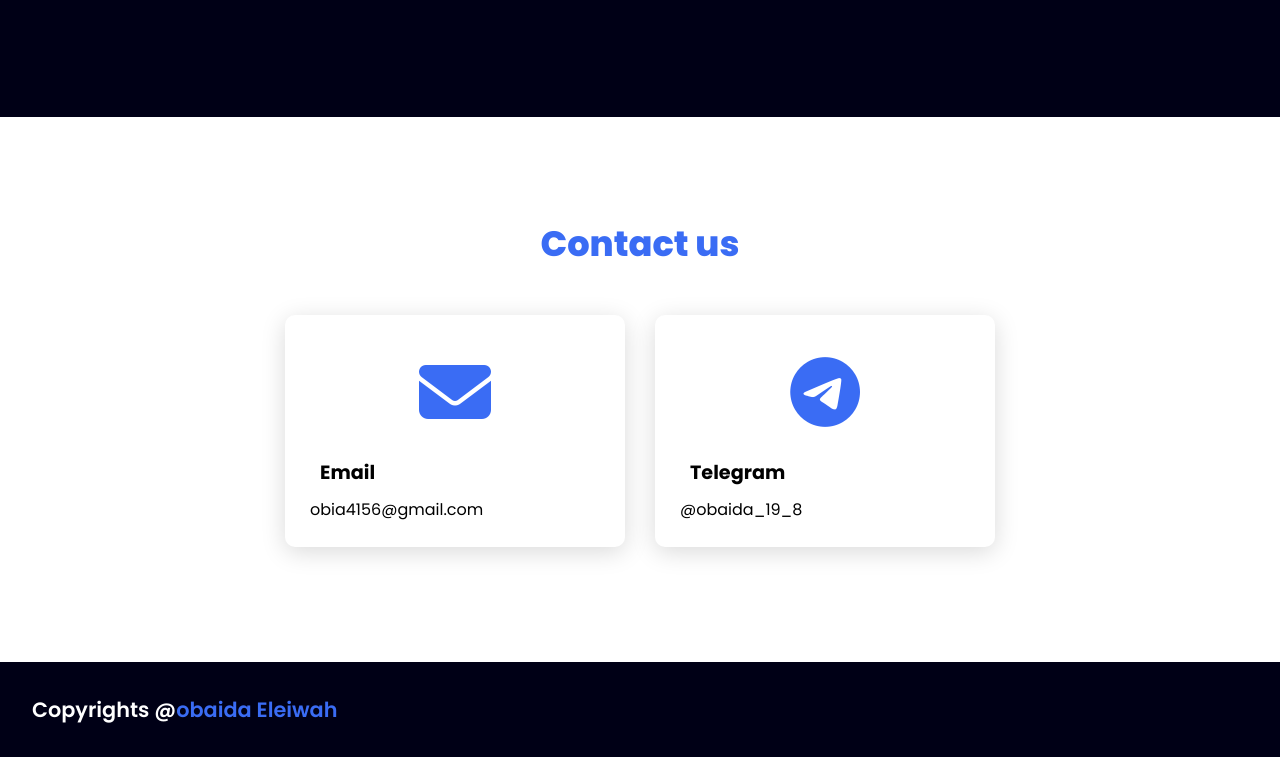
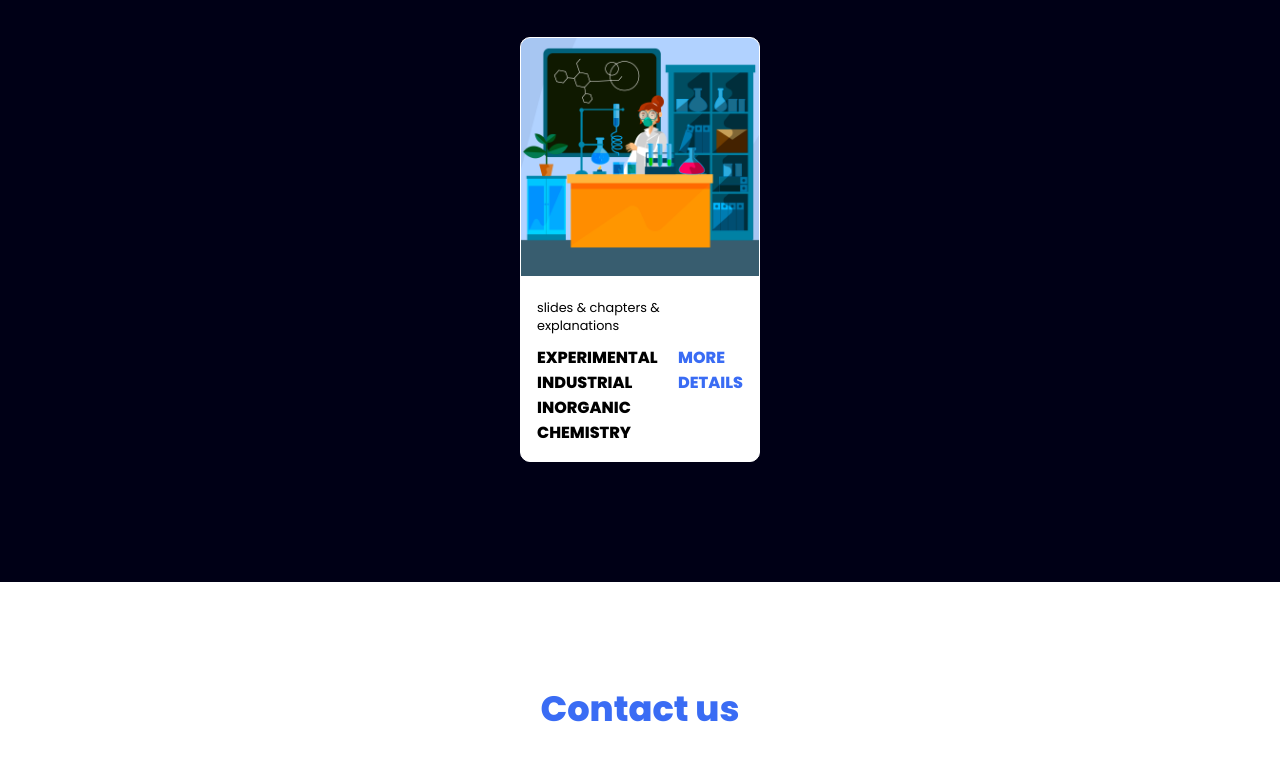
Before and after one commit to obaida-19/chemical--library-test, a plain HTML site: page index.html in a window 1280 px wide. Shown: the part 4986-5748 px from the top of the page. Drawn offline with Linux system fonts and the light colour scheme.

Commit message:
Add files via upload

```diff
--- a/index.html
+++ b/index.html
@@ -505,6 +505,24 @@
 
 
 
+                                                                                    <div class="subject-card">
+                                                                                        <div class="subject-image"> <img src="imeges/inorganic.jpg"></div>
+                                                                                      <div class="subject-info">
+                                                                                        <p class="subject-category">slides & chapters & explanations </p>
+                                                                                        <strong class="subject-title">
+                                                                                        <span>EXPERIMENTAL INDUSTRIAL INORGANIC CHEMISTRY </span>
+                                                                                        <a href="https://drive.google.com/drive/folders/12-BPupU9uZicfIQZZiZHsATDVuLyInAm?usp=drive_link " class="more-details">more details</a>
+
+
+                                                                                        </strong>
+                                                                                        </div>
+                                                                                            </div>
+
+
+
+
+
+
 
 
 
```
Also changed, not shown: imeges/inorganic.jpg (added).
